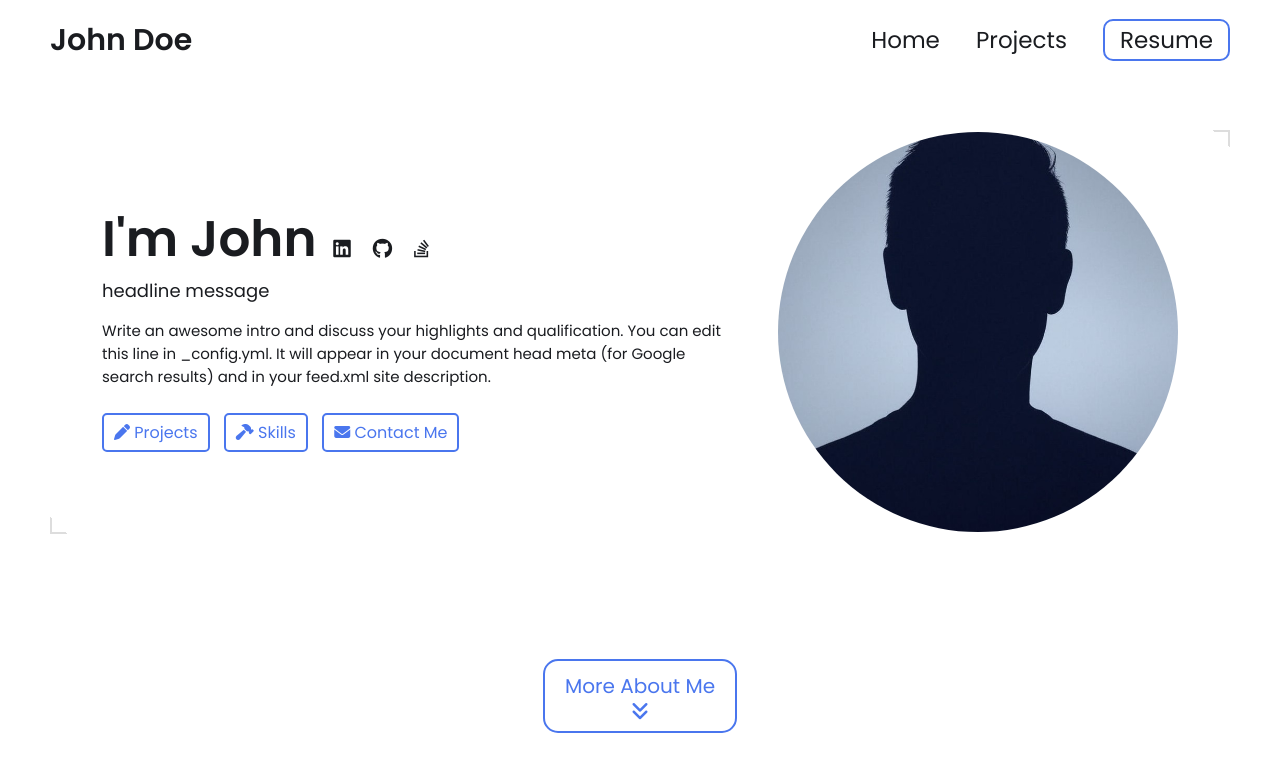
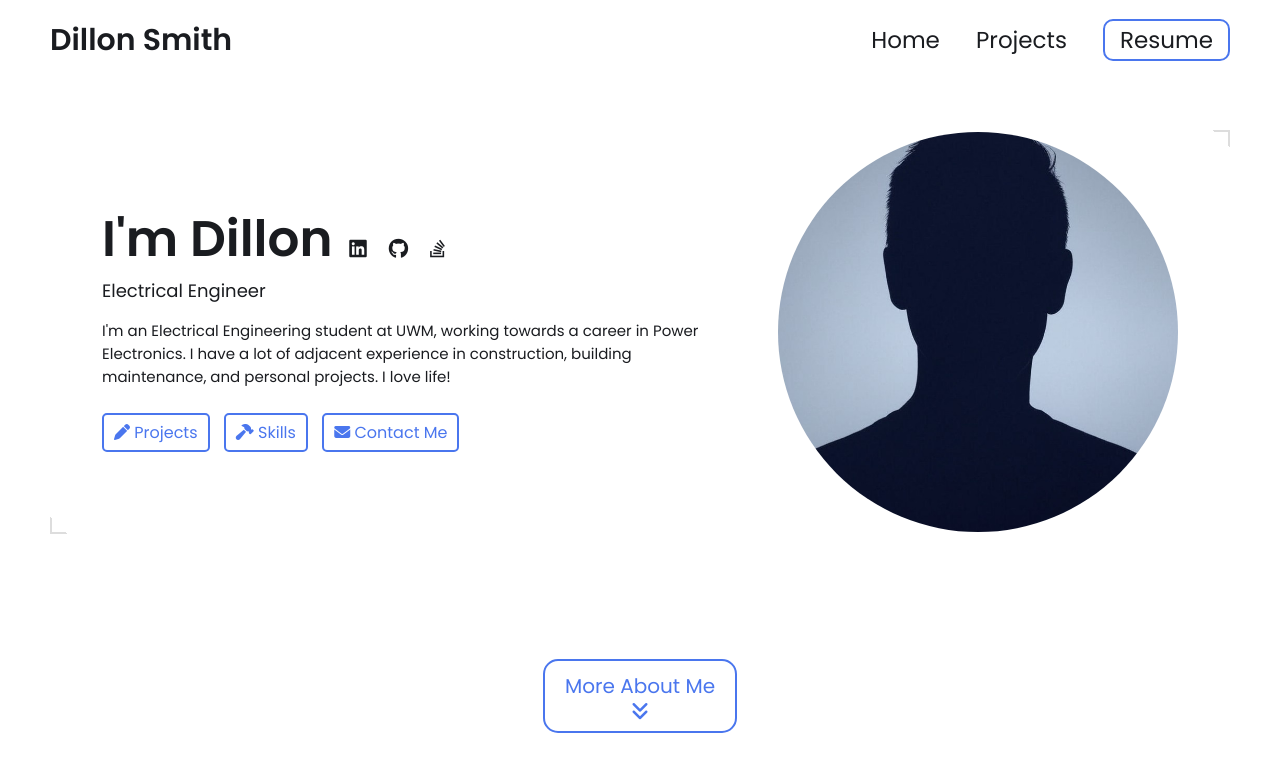
Before and after one commit to iamdillonsmith/Portfolio, a Jekyll site: the page built from index.html, in a window 1280 px wide and 900 px high. Shown: the top 772 px of the window. Built offline with Jekyll 4.4.1, drawn with Linux system fonts in a browser that asks for light colours.

Commit message:
Update _config.yml

```diff
--- a/_config.yml
+++ b/_config.yml
@@ -7,17 +7,17 @@
 
 # Main Page Setup
 
-title: John Doe's Portfolio # This is what shows up in the tab of the browser
+title: Dillon Smith's Portfolio # This is what shows up in the tab of the browser
 
 
 
 # Hero Section
-name: John Doe
-headline: headline message
+name: Dillon Smith
+headline: Electrical Engineer
 description: >- # dont remove this line. this will ignore all new lines until the next section
-  Write an awesome intro and discuss your highlights and qualification. You can edit this
-  line in _config.yml. It will appear in your document head meta (for
-  Google search results) and in your feed.xml site description.
+  I'm an Electrical Engineering student at UWM, working towards a career in Power Electronics.
+  I have a lot of adjacent experience in construction, building maintenance, and personal projects.
+  I love life!
 
 # Place your profile image in /assets/images/profile-image/folder and edit the file name
 profile_image: ./assets/images/profile-image/avatar.jpeg
```
